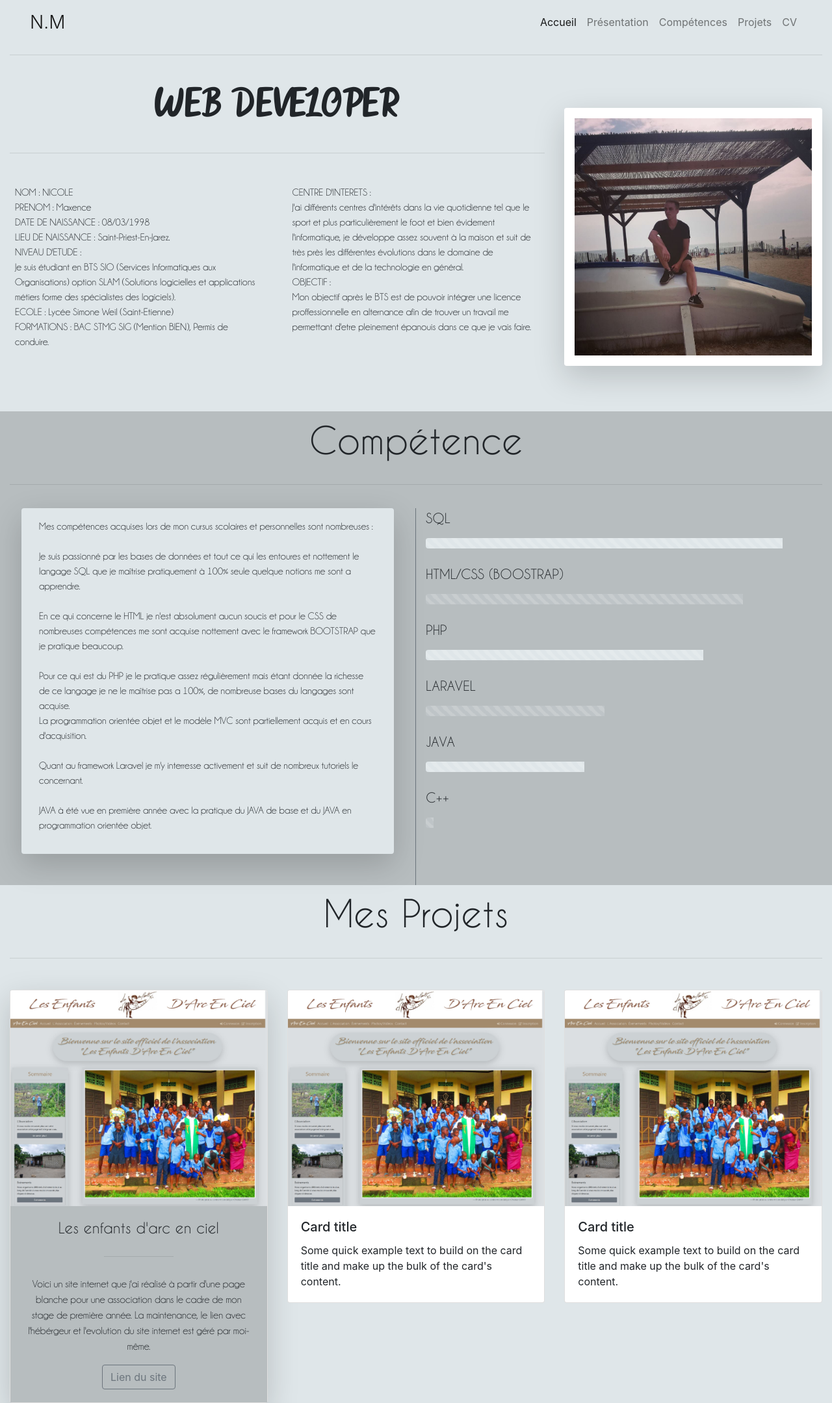
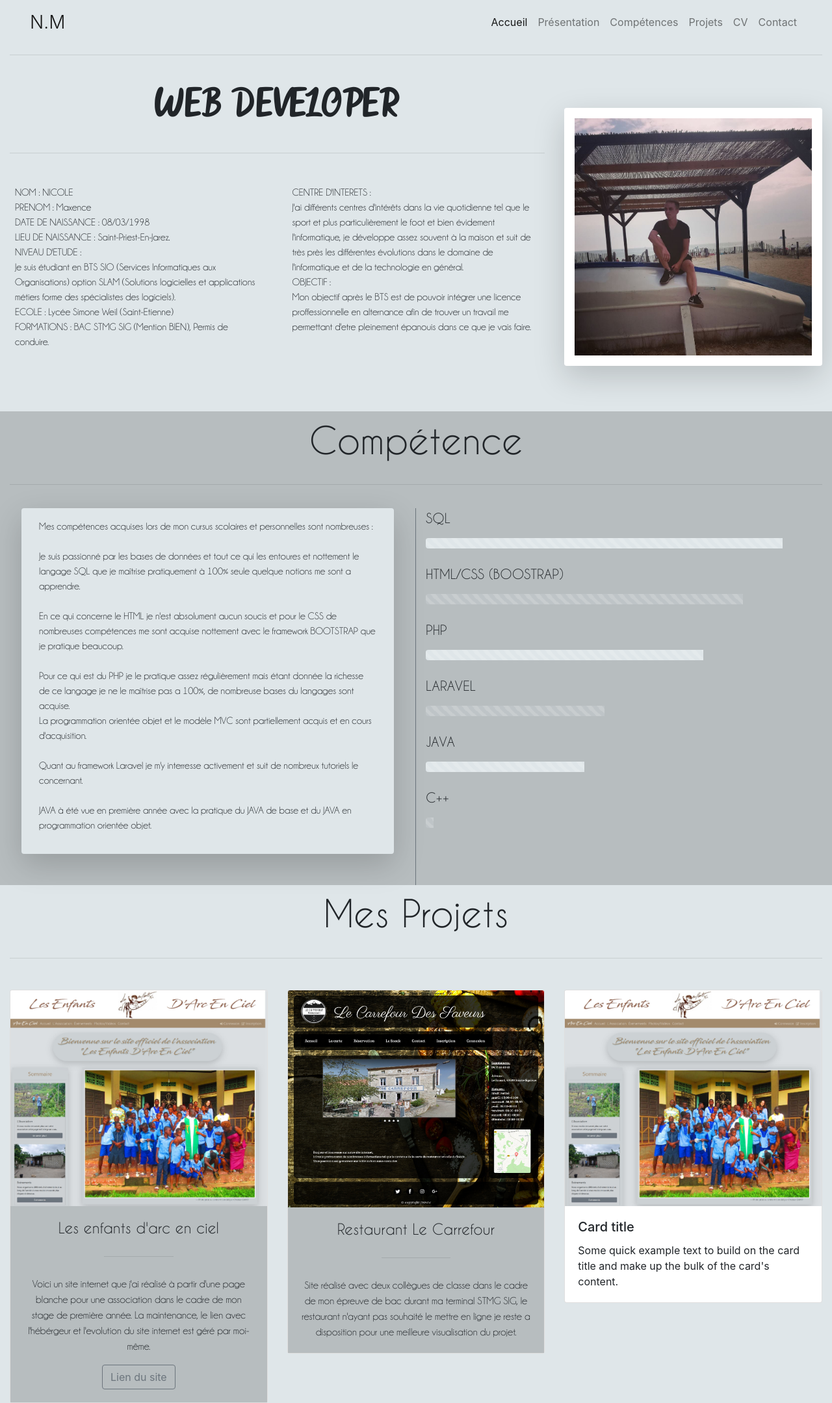
Before and after one commit to maxence4283/Portfolio, a PHP site: page / in a window 1280 px wide. Shown: the whole page at 65% size. Run offline with PHP 8.4, Linux system fonts and the light colour scheme; some libraries are stand-ins or nearby versions; some web fonts are replaced.

Commit message:
Ajout des 3 premiers liens sur le nav + ajout d'un deuxième projet dans la partie projet

```diff
--- a/index.php
+++ b/index.php
@@ -39,19 +39,23 @@
                       </li>
 
                       <li class="nav-item">
-                        <a class="nav-link" href="#">Présentation</a>
+                        <a class="nav-link" href="#Presentation">Présentation</a>
                       </li>
 
                       <li class="nav-item">
-                        <a class="nav-link" href="#">Compétences</a>
+                        <a class="nav-link" href="#Compétence">Compétences</a>
                       </li>
 
                       <li class="nav-item">
-                        <a class="nav-link" href="#">Projets</a>
+                        <a class="nav-link" href="#projets">Projets</a>
                       </li>
 
                       <li class="nav-item">
                         <a class="nav-link" href="#">CV</a>
+                      </li>
+
+                      <li class="nav-item">
+                        <a class="nav-link" href="#">Contact</a>
                       </li>
 
                     </ul>
@@ -372,7 +376,7 @@
       <div class="row">
           <div class="col-12 col-xs-12 col-sm-4 col-lg-4 col-xl-4 text-center ">
 
-                      <div class="card shadow-lg" style="width: 100%;">
+              <div class="card" style="width: 100%;">
                   <img class="card-img-top" src="Public/img/arcenciel.jpg" alt="Card image cap">
                   <div class="card-body" style="background-color: #b7bdbf">
                       <h5 class="card-title caviardreams" style="font-size: 1.4rem; margin-bottom: -5%">Les enfants d'arc en ciel</h5>
@@ -387,13 +391,16 @@
               </div>
 
           </div>
-                  <div class="col-12 col-xs-12 col-sm-4 col-lg-4 col-xl-4">
+          <div class="col-12 col-xs-12 col-sm-4 col-lg-4 col-xl-4 text-center">
 
               <div class="card" style="width: 100%;">
-                          <img class="card-img-top" src="Public/img/arcenciel.jpg" alt="Card image cap">
-                          <div class="card-body">
-                              <h5 class="card-title">Card title</h5>
-                              <p class="card-text">Some quick example text to build on the card title and make up the bulk of the card's content.</p>
+                  <img class="card-img-top" src="Public/img/lecarrefour.jpg" alt="Card image cap">
+                  <div class="card-body" style="background-color: #b7bdbf">
+                      <h5 class="card-title caviardreams" style="font-size: 1.4rem; margin-bottom: -5%">Restaurant Le Carrefour</h5>
+
+                      <hr class="my-5" style="width:30%">
+
+                      <p class="card-text champagne" style="margin-top: -5%">Site réalisé avec deux collègues de classe dans le cadre de mon épreuve de bac durant ma terminal STMG SIG, le restaurant n'ayant pas souhaité le mettre en ligne je reste a disposition pour une meilleure visualisation du projet.</p>
                   </div>
               </div>
 
```
Also changed, not shown: Public/img/lecarrefour.jpg (added). Lines whose indentation alone changed are shown as unchanged.
